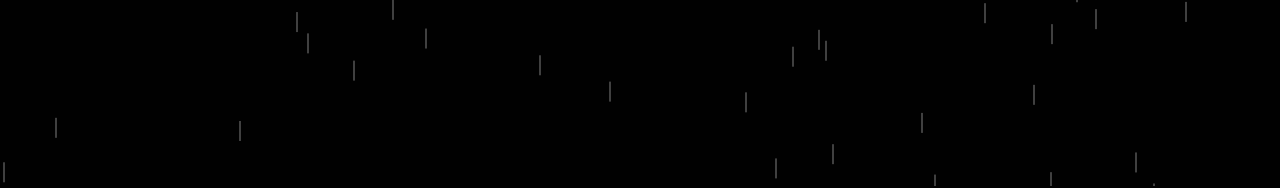
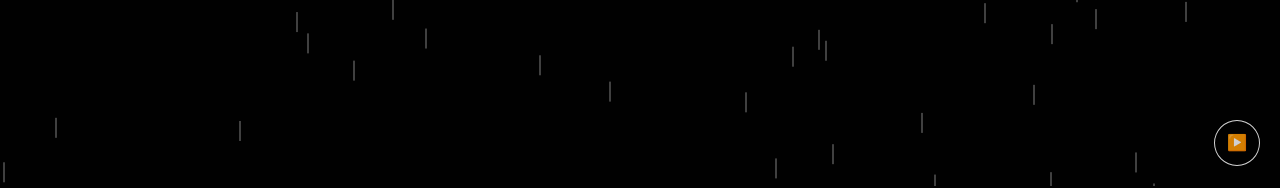
Before and after one commit to jeffersonqu1/jefferson-resume, a React (Vite) app: page / in a window 1280 px wide. Shown: the part 614-802 px from the top of the page. Built offline with nearby package versions, Linux system fonts and the light colour scheme.

Commit message:
adding bg music with play and pause

```diff
--- a/src/App.jsx
+++ b/src/App.jsx
@@ -12,6 +12,7 @@ import AOS from "aos"
 import "aos/dist/aos.css"
 import Rain from "./components/Rain"
 import { Experience } from "./components/sections/Experience"
+import BackgroundMusic from "./components/BackgroundMusic"
 
 function App() {
   const [isLoaded, setIsLoaded] = useState(false)
@@ -36,6 +37,7 @@ function App() {
         <Projects />
         <Rain />
         <Experience />
+        <BackgroundMusic />
         {/* <Contact /> */}
       </div>
     </>
--- /dev/null
+++ b/src/components/BackgroundMusic.jsx
@@ -0,0 +1,40 @@
+import React, { useEffect, useState } from "react"
+import bgMusic from "../assets/music/bg-music.mp3"
+
+export default function BackgroundMusic() {
+  const [audio] = useState(new Audio(bgMusic))
+  const [playing, setPlaying] = useState(false)
+
+  useEffect(() => {
+    audio.loop = true
+  }, [audio])
+
+  const togglePlay = () => {
+    if (playing) {
+      audio.pause()
+    } else {
+      audio.play()
+    }
+    setPlaying(!playing)
+  }
+
+  return (
+    <button
+      onClick={togglePlay}
+      style={{
+        position: "fixed",
+        bottom: "20px",
+        right: "20px",
+        padding: "10px 12px",
+        borderRadius: "50%",
+        background: "#00000080",
+        color: "white",
+        border: "1px solid white",
+        cursor: "pointer",
+        zIndex: 9999
+      }}
+    >
+      {playing ? "⏸️" : "▶️"}
+    </button>
+  )
+}
```
Also changed, not shown: src/components/AutoMusic.jsx (added, +20 -0 lines), 1 other file (tests, documents, lock files or other folders).
